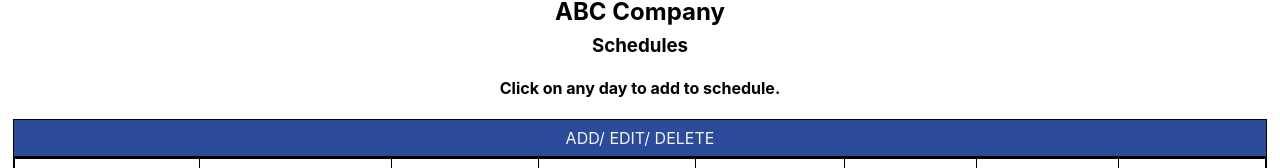
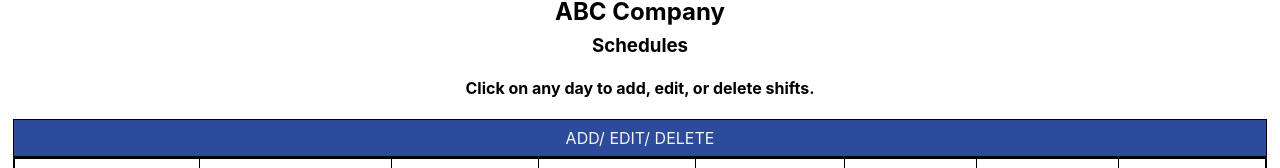
Before and after one commit to StPeteFrank/schedulequik, a React (Create React App) app: page /schedules in a window 1280 px wide. Shown: the part 161-329 px from the top of the page. Built offline with nearby package versions, Linux system fonts and the light colour scheme.

Commit message:
Right before axios GET of all employees for employees list.

```diff
--- a/src/AddNewEmployees.js
+++ b/src/AddNewEmployees.js
@@ -1,4 +1,5 @@
 import React, { Component } from 'react'
+// import axios from 'axios'
 
 class AddNewEmployees extends Component {
   render() {
--- a/src/Employees.js
+++ b/src/Employees.js
@@ -1,5 +1,6 @@
 import React, { Component } from 'react'
 import { BrowserRouter as Router, Route, Link } from 'react-router-dom'
+import axios from 'axios'
 
 class Employees extends Component {
   render() {
--- a/src/Schedules.js
+++ b/src/Schedules.js
@@ -9,7 +9,7 @@ class Schedules extends Component {
           <div classname="CompanyName">
             <h2>ABC Company</h2>
             <h3>Schedules</h3>
-            <h4>Click on any day to add to schedule.</h4>
+            <h4>Click on any day to add, edit, or delete shifts.</h4>
           </div>
           <div className="DeleteTabs">
             {/* This DeleteTabs will take user to the ClearDelete view. */}
```
